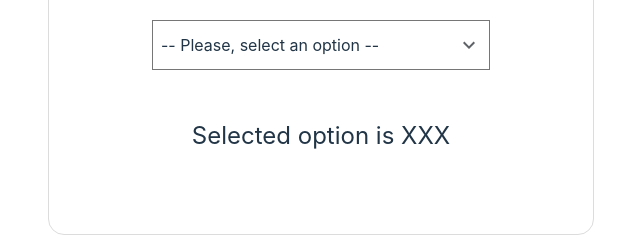
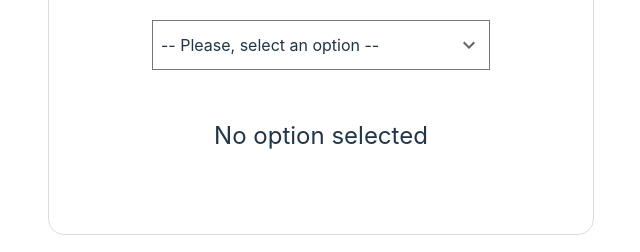
Before and after one commit to Veronicol/custom-select-react, a React (Vite) app: page / in a window 1280 px wide. Shown: the part 380-632 px from the top of the page, without its empty margins (351-991 px from the left). Built offline with nearby package versions, Linux system fonts and the light colour scheme.

Commit message:
feat: add onChange event to CustomSelect

```diff
--- a/src/components/CustomSelect/CustomSelect.tsx
+++ b/src/components/CustomSelect/CustomSelect.tsx
@@ -5,6 +5,7 @@ import { CustomOptionType, CustomSelectOptionType } from "./customSelect.types";
 import { useHideDropdownOnClickOut } from "./hooks/useHideDropdownOnClickOut";
 
 type CustomSelectProps = {
+  onChange?: (val: string) => void;
   children: ReactElement<CustomOptionType>[];
 };
 
@@ -24,13 +25,14 @@ const SelectChildrenWithProps = ({
   );
 };
 
-export const CustomSelect = ({ children }: CustomSelectProps) => {
+export const CustomSelect = ({ onChange, children }: CustomSelectProps) => {
   const [isDropdownVisible, setIsDropdownVisible] = useState(false);
   const [currentOption, setCurrentOption] = useState<CustomSelectOptionType>();
 
   const { dropdownRef } = useHideDropdownOnClickOut(setIsDropdownVisible);
 
   useEffect(() => {
+    currentOption && onChange && onChange(currentOption.value);
     setIsDropdownVisible(false);
   }, [currentOption]);
 
--- a/src/layouts/MainLayout.tsx
+++ b/src/layouts/MainLayout.tsx
@@ -1,12 +1,15 @@
+import { useState } from "react";
 import { CustomOption, CustomSelect } from "../components/CustomSelect";
 import { selectOptions } from "../utils/selectOptions";
 
 export const MainLayout = () => {
+  const [optionValue, setOptionValue] = useState<string>();
+
   return (
     <div className="main-layout__container">
       <div className="custom-select__section">
         <h1>Custom Select Input</h1>
-        <CustomSelect>
+        <CustomSelect onChange={setOptionValue}>
           <CustomOption key="placeholder" value={""} selected>
             -- Please, select an option --
           </CustomOption>
@@ -36,7 +39,11 @@ export const MainLayout = () => {
             {selectOptions[3].label}
           </CustomOption>
         </CustomSelect>
-        <div className="select-result">Selected option is XXX</div>
+        <div className="select-result">
+          {optionValue
+            ? `Selected option is ${optionValue}`
+            : "No option selected"}
+        </div>
       </div>
     </div>
   );
```
